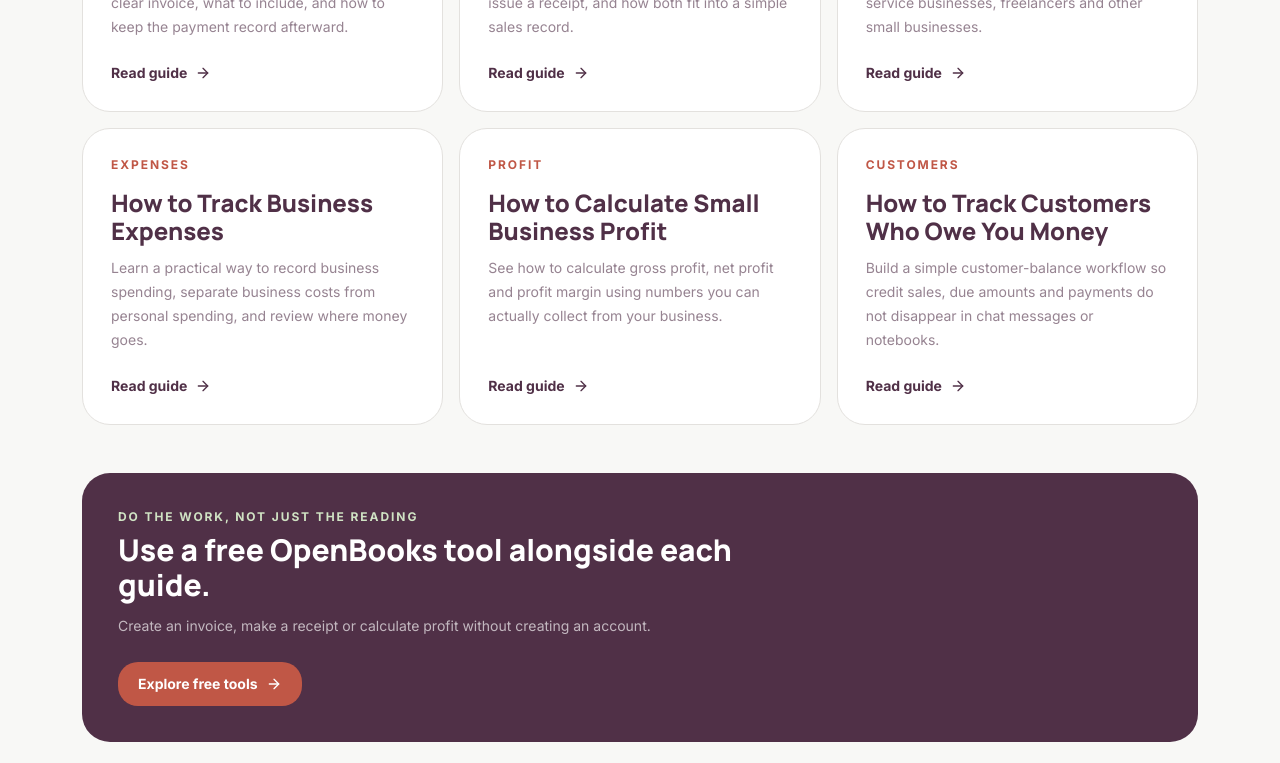
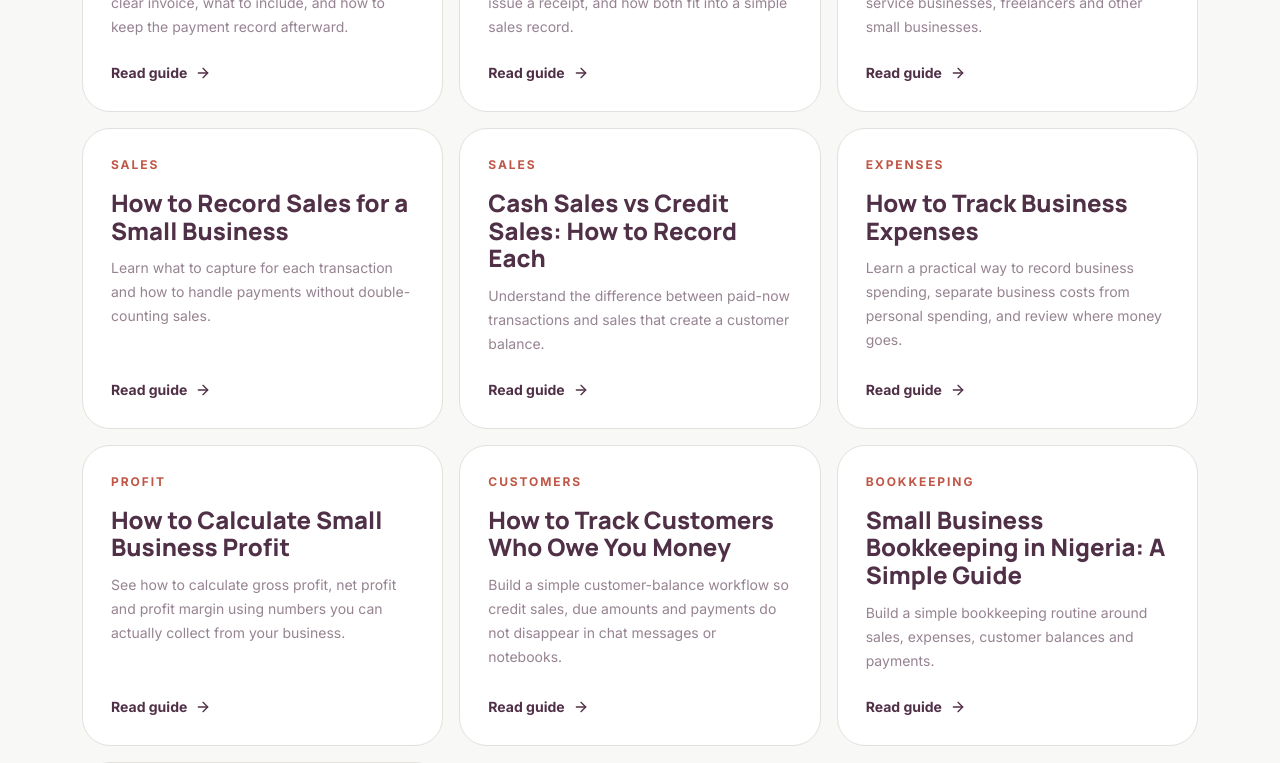
Before and after one commit to awesomeakokayo/OpenBooks, a Next.js app: page /guides in a window 1280 px wide. Shown: the part 700-1463 px from the top of the page. Built offline with nearby package versions, Linux system fonts and the light colour scheme; no server answers.

Commit message:
feat: expand guide hub with bookkeeping search cluster

```diff
--- a/app/guides/page.tsx
+++ b/app/guides/page.tsx
@@ -12,42 +12,16 @@ export const metadata: Metadata = createPageMetadata({
 });
 
 const guides = [
-  {
-    slug: "how-to-create-an-invoice-in-nigeria",
-    title: "How to Create an Invoice in Nigeria",
-    description: "A practical step-by-step guide to making a clear invoice, what to include, and how to keep the payment record afterward.",
-    category: "Invoicing",
-  },
-  {
-    slug: "invoice-vs-receipt",
-    title: "Invoice vs Receipt: What Is the Difference?",
-    description: "Understand when to send an invoice, when to issue a receipt, and how both fit into a simple sales record.",
-    category: "Invoicing",
-  },
-  {
-    slug: "how-to-track-daily-sales",
-    title: "How to Track Daily Sales for a Small Business",
-    description: "A simple daily sales workflow for shops, service businesses, freelancers and other small businesses.",
-    category: "Sales",
-  },
-  {
-    slug: "how-to-track-business-expenses",
-    title: "How to Track Business Expenses",
-    description: "Learn a practical way to record business spending, separate business costs from personal spending, and review where money goes.",
-    category: "Expenses",
-  },
-  {
-    slug: "how-to-calculate-small-business-profit",
-    title: "How to Calculate Small Business Profit",
-    description: "See how to calculate gross profit, net profit and profit margin using numbers you can actually collect from your business.",
-    category: "Profit",
-  },
-  {
-    slug: "how-to-track-customers-who-owe-you",
-    title: "How to Track Customers Who Owe You Money",
-    description: "Build a simple customer-balance workflow so credit sales, due amounts and payments do not disappear in chat messages or notebooks.",
-    category: "Customers",
-  },
+  { slug: "how-to-create-an-invoice-in-nigeria", title: "How to Create an Invoice in Nigeria", description: "A practical step-by-step guide to making a clear invoice, what to include, and how to keep the payment record afterward.", category: "Invoicing" },
+  { slug: "invoice-vs-receipt", title: "Invoice vs Receipt: What Is the Difference?", description: "Understand when to send an invoice, when to issue a receipt, and how both fit into a simple sales record.", category: "Invoicing" },
+  { slug: "how-to-track-daily-sales", title: "How to Track Daily Sales for a Small Business", description: "A simple daily sales workflow for shops, service businesses, freelancers and other small businesses.", category: "Sales" },
+  { slug: "how-to-record-sales-for-small-business", title: "How to Record Sales for a Small Business", description: "Learn what to capture for each transaction and how to handle payments without double-counting sales.", category: "Sales" },
+  { slug: "cash-sales-vs-credit-sales", title: "Cash Sales vs Credit Sales: How to Record Each", description: "Understand the difference between paid-now transactions and sales that create a customer balance.", category: "Sales" },
+  { slug: "how-to-track-business-expenses", title: "How to Track Business Expenses", description: "Learn a practical way to record business spending, separate business costs from personal spending, and review where money goes.", category: "Expenses" },
+  { slug: "how-to-calculate-small-business-profit", title: "How to Calculate Small Business Profit", description: "See how to calculate gross profit, net profit and profit margin using numbers you can actually collect from your business.", category: "Profit" },
+  { slug: "how-to-track-customers-who-owe-you", title: "How to Track Customers Who Owe You Money", description: "Build a simple customer-balance workflow so credit sales, due amounts and payments do not disappear in chat messages or notebooks.", category: "Customers" },
+  { slug: "small-business-bookkeeping-nigeria", title: "Small Business Bookkeeping in Nigeria: A Simple Guide", description: "Build a simple bookkeeping routine around sales, expenses, customer balances and payments.", category: "Bookkeeping" },
+  { slug: "small-business-bookkeeping-checklist", title: "Small Business Bookkeeping Checklist", description: "A practical weekly or monthly checklist for keeping the records behind your business decisions complete.", category: "Bookkeeping" },
 ];
 
 export default function GuidesPage() {
@@ -62,12 +36,8 @@ export default function GuidesPage() {
 
       <section className="mx-auto max-w-[1180px] px-5 pb-20 pt-16 lg:px-8 lg:pb-28 lg:pt-24">
         <p className="openbooks-eyebrow text-terracotta">OpenBooks guides</p>
-        <h1 className="mt-4 max-w-5xl font-heading text-[clamp(2.9rem,6vw,5.8rem)] font-extrabold leading-[0.95] tracking-[-0.05em]">
-          Practical answers for running a small business.
-        </h1>
-        <p className="mt-6 max-w-3xl text-base leading-7 text-plum/60 sm:text-lg sm:leading-8">
-          Straightforward answers to the bookkeeping questions that come up when you sell, invoice customers, pay expenses and try to understand whether the business is actually making money.
-        </p>
+        <h1 className="mt-4 max-w-5xl font-heading text-[clamp(2.9rem,6vw,5.8rem)] font-extrabold leading-[0.95] tracking-[-0.05em]">Practical answers for running a small business.</h1>
+        <p className="mt-6 max-w-3xl text-base leading-7 text-plum/60 sm:text-lg sm:leading-8">Straightforward answers to the bookkeeping questions that come up when you sell, invoice customers, pay expenses and try to understand whether the business is actually making money.</p>
 
         <div className="mt-12 grid gap-4 md:grid-cols-2 lg:grid-cols-3">
           {guides.map((guide) => (
@@ -75,9 +45,7 @@ export default function GuidesPage() {
               <p className="text-xs font-bold uppercase tracking-[0.16em] text-terracotta">{guide.category}</p>
               <h2 className="mt-4 font-heading text-2xl font-extrabold leading-tight">{guide.title}</h2>
               <p className="mt-3 flex-1 text-sm leading-6 text-plum/60">{guide.description}</p>
-              <Link href={`/guides/${guide.slug}`} className="mt-6 inline-flex items-center gap-2 text-sm font-bold text-plum hover:text-terracotta">
-                Read guide <ArrowRight size={16} />
-              </Link>
+              <Link href={`/guides/${guide.slug}`} className="mt-6 inline-flex items-center gap-2 text-sm font-bold text-plum hover:text-terracotta">Read guide <ArrowRight size={16} /></Link>
             </article>
           ))}
         </div>
```
